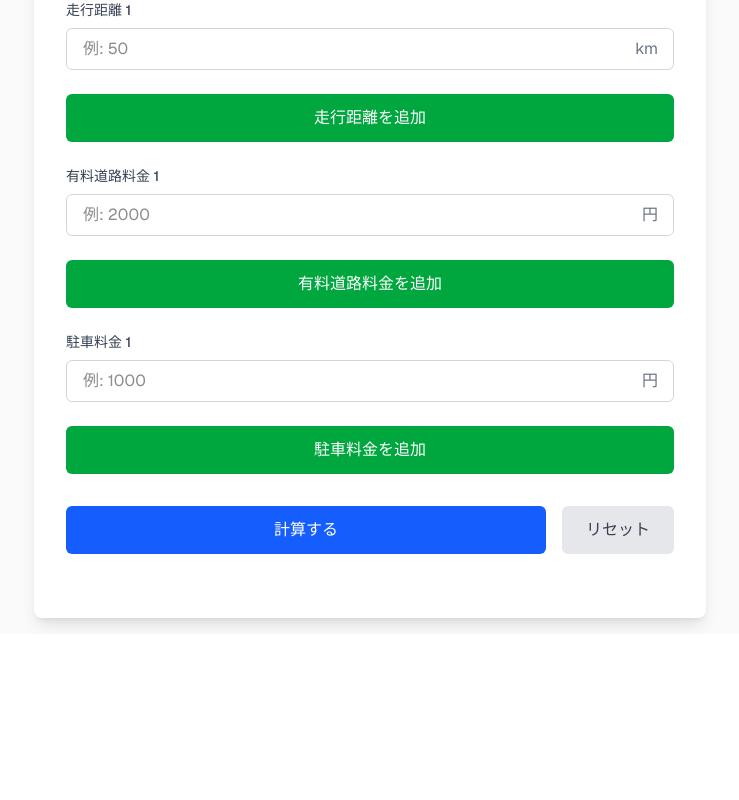
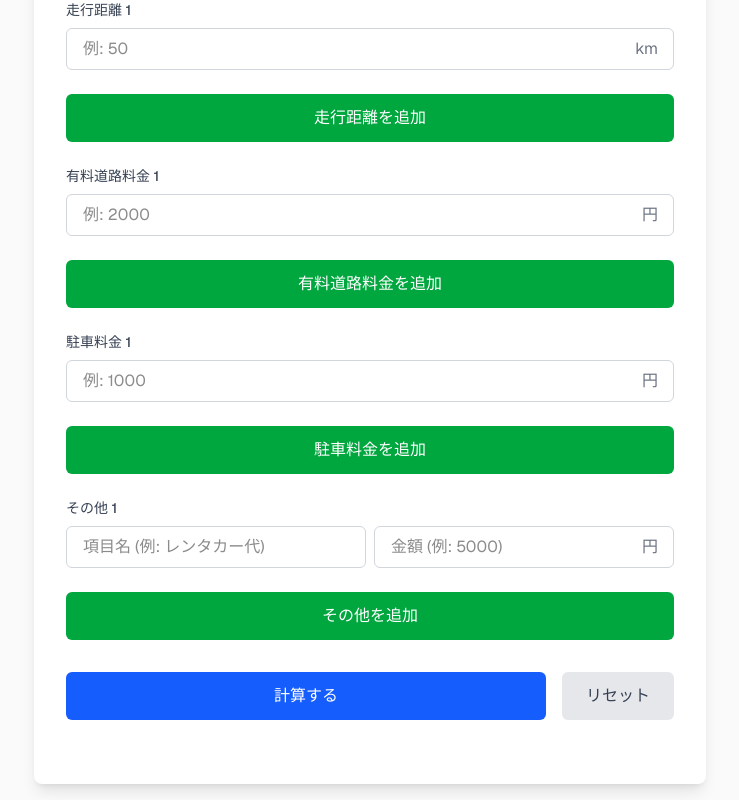
Before and after one commit to armoni-dev/mileage-calculator, a Next.js app: page / in a window 1280 px wide. Shown: the part 426-1226 px from the top of the page, without its empty margins (270-1009 px from the left). Before the commit the page ends 1060 px from the top, so only its background shows below. Built offline with nearby package versions, Linux system fonts and the light colour scheme.

Commit message:
feat: 交通費計算に「その他」の費目・金額を入力・計算できる機能を追加

```diff
--- a/src/app/page.tsx
+++ b/src/app/page.tsx
@@ -10,6 +10,7 @@ export default function Home() {
   const [routes, setRoutes] = useState<string[]>([""]);
   const [tollFees, setTollFees] = useState<string[]>([""]);
   const [parkingFees, setParkingFees] = useState<string[]>([""]);
+  const [others, setOthers] = useState<{name: string, amount: string}[]>([{name: "", amount: ""}]);
 
   // エラーメッセージの状態管理
   const [errors, setErrors] = useState<{
@@ -24,6 +25,8 @@ export default function Home() {
   const [fuelPerKm, setFuelPerKm] = useState<number | null>(null);
   const [totalTollFee, setTotalTollFee] = useState<number | null>(null);
   const [totalParkingFee, setTotalParkingFee] = useState<number | null>(null);
+  const [totalOthersFee, setTotalOthersFee] = useState<number | null>(null);
+  const [calculatedOthers, setCalculatedOthers] = useState<{name: string, amount: number}[]>([]);
   const [fuelCost, setFuelCost] = useState<number | null>(null);
   const [totalCost, setTotalCost] = useState<number | null>(null);
   const [costPerPerson, setCostPerPerson] = useState<number | null>(null);
@@ -89,6 +92,26 @@ export default function Home() {
     const newParkingFees = [...parkingFees];
     newParkingFees[index] = value;
     setParkingFees(newParkingFees);
+  };
+
+  // その他を追加する処理
+  const addOther = () => {
+    setOthers([...others, { name: "", amount: "" }]);
+  };
+
+  // その他を削除する処理
+  const removeOther = (index: number) => {
+    if (others.length > 1) {
+      const newOthers = others.filter((_, i) => i !== index);
+      setOthers(newOthers);
+    }
+  };
+
+  // その他を更新する処理
+  const updateOther = (index: number, field: 'name' | 'amount', value: string) => {
+    const newOthers = [...others];
+    newOthers[index] = { ...newOthers[index], [field]: value };
+    setOthers(newOthers);
   };
 
   // 計算ボタンがクリックされた時の処理
@@ -185,7 +208,21 @@ export default function Home() {
       const parkingFeeNum = parkingFee === "" || isNaN(parseFloat(parkingFee)) ? 0 : parseFloat(parkingFee);
       totalParkingFeeNum += parkingFeeNum;
     }
-    const totalCostWithAll = cost + totalTollFeeNum + totalParkingFeeNum;
+    // その他（任意入力なのでデフォルト0）
+    let totalOthersFeeNum = 0;
+    const validOthers: {name: string, amount: number}[] = [];
+    for (let i = 0; i < others.length; i++) {
+      const other = others[i];
+      const otherNum = other.amount === "" || isNaN(parseFloat(other.amount)) ? 0 : parseFloat(other.amount);
+      if (otherNum > 0 || other.name !== "") {
+        validOthers.push({
+          name: other.name || `その他 ${i + 1}`,
+          amount: otherNum
+        });
+      }
+      totalOthersFeeNum += otherNum;
+    }
+    const totalCostWithAll = cost + totalTollFeeNum + totalParkingFeeNum + totalOthersFeeNum;
     const costPer = totalCostWithAll / passengersNum;
 
     setTotalDistance(Math.round(totalDistanceNum * 10) / 10);
@@ -193,6 +230,8 @@ export default function Home() {
     setFuelCost(Math.round(cost * 10) / 10);
     setTotalTollFee(totalTollFeeNum);
     setTotalParkingFee(totalParkingFeeNum);
+    setTotalOthersFee(totalOthersFeeNum);
+    setCalculatedOthers(validOthers);
     setTotalCost(Math.round(totalCostWithAll * 10) / 10);
     setCostPerPerson(Math.round(costPer * 10) / 10);
 
@@ -210,12 +249,15 @@ export default function Home() {
     setRoutes([""]);
     setTollFees([""]);
     setParkingFees([""]);
+    setOthers([{ name: "", amount: "" }]);
     setErrors({});
     setTotalDistance(null);
     setFuelPerKm(null);
     setFuelCost(null);
     setTotalTollFee(null);
     setTotalParkingFee(null);
+    setTotalOthersFee(null);
+    setCalculatedOthers([]);
     setTotalCost(null);
     setCostPerPerson(null);
   };
@@ -471,6 +513,58 @@ export default function Home() {
             >
               駐車料金を追加
             </button>
+
+            {/* その他 */}
+            <div className="space-y-4">
+              {others.map((other, index) => (
+                <div key={index} className="grid grid-cols-1 gap-2">
+                  <label className="block text-sm font-medium text-gray-700 dark:text-gray-300">
+                    その他 {index + 1}
+                  </label>
+                  <div className="flex flex-col sm:flex-row items-center gap-2">
+                    <div className="relative w-full sm:flex-1">
+                      <input
+                        type="text"
+                        value={other.name}
+                        onChange={(e) => updateOther(index, 'name', e.target.value)}
+                        placeholder="項目名 (例: レンタカー代)"
+                        className="w-full px-4 py-2 border border-gray-300 dark:border-gray-600 rounded-md focus:outline-none focus:ring-2 focus:ring-blue-500 dark:bg-zinc-800 dark:text-white"
+                      />
+                    </div>
+                    <div className="relative w-full sm:flex-1">
+                      <input
+                        type="number"
+                        step="1"
+                        min="0"
+                        value={other.amount}
+                        onChange={(e) => updateOther(index, 'amount', e.target.value)}
+                        placeholder="金額 (例: 5000)"
+                        className="w-full px-4 py-2 pr-12 border border-gray-300 dark:border-gray-600 rounded-md focus:outline-none focus:ring-2 focus:ring-blue-500 dark:bg-zinc-800 dark:text-white"
+                      />
+                      <span className="absolute right-4 top-1/2 -translate-y-1/2 text-gray-500 dark:text-gray-400">
+                        円
+                      </span>
+                    </div>
+                    {others.length > 1 && (
+                      <button
+                        onClick={() => removeOther(index)}
+                        className="w-full sm:w-auto px-3 py-2 bg-red-500 text-white rounded-md hover:bg-red-600 transition-colors"
+                      >
+                        削除
+                      </button>
+                    )}
+                  </div>
+                </div>
+              ))}
+            </div>
+
+            {/* その他を追加ボタン */}
+            <button
+              onClick={addOther}
+              className="w-full px-6 py-3 bg-green-600 text-white font-medium rounded-md hover:bg-green-700 focus:ring-2 focus:ring-green-500 transition-colors"
+            >
+              その他を追加
+            </button>
           </div>
 
           {/* ボタン */}
@@ -490,7 +584,7 @@ export default function Home() {
           </div>
 
           {/* 計算結果 */}
-          {totalDistance !== null && fuelPerKm !== null && fuelCost !== null && totalTollFee !== null && totalParkingFee !== null && totalCost !== null && costPerPerson !== null && (
+          {totalDistance !== null && fuelPerKm !== null && fuelCost !== null && totalTollFee !== null && totalParkingFee !== null && totalOthersFee !== null && totalCost !== null && costPerPerson !== null && (
             <div ref={resultRef} className="mt-8 p-6 bg-blue-50 dark:bg-blue-900/30 rounded-lg">
               <h2 className="text-lg font-semibold text-blue-800 dark:text-blue-300 mb-4">
                 計算結果
@@ -516,6 +610,12 @@ export default function Home() {
                   <span className="text-gray-700 dark:text-gray-300">駐車料金</span>
                   <span className="font-semibold text-gray-900 dark:text-white">{totalParkingFee.toLocaleString()} 円</span>
                 </div>
+                {calculatedOthers.map((item, index) => (
+                  <div key={index} className="flex justify-between">
+                    <span className="text-gray-700 dark:text-gray-300">{item.name}</span>
+                    <span className="font-semibold text-gray-900 dark:text-white">{item.amount.toLocaleString()} 円</span>
+                  </div>
+                ))}
                 <div className="flex justify-between border-t pt-3">
                   <span className="text-gray-700 dark:text-gray-300">総交通費</span>
                   <span className="font-bold text-blue-700 dark:text-blue-400">{totalCost.toLocaleString()} 円</span>
```
